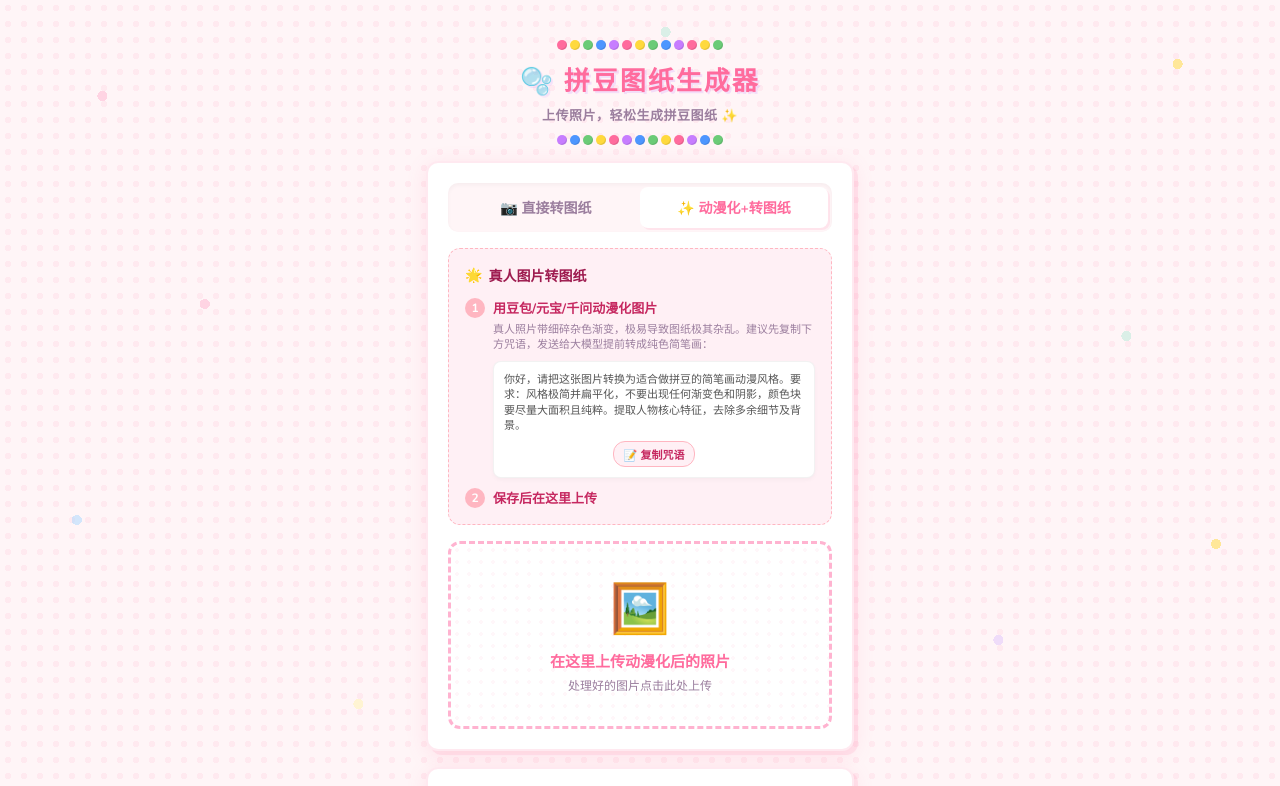
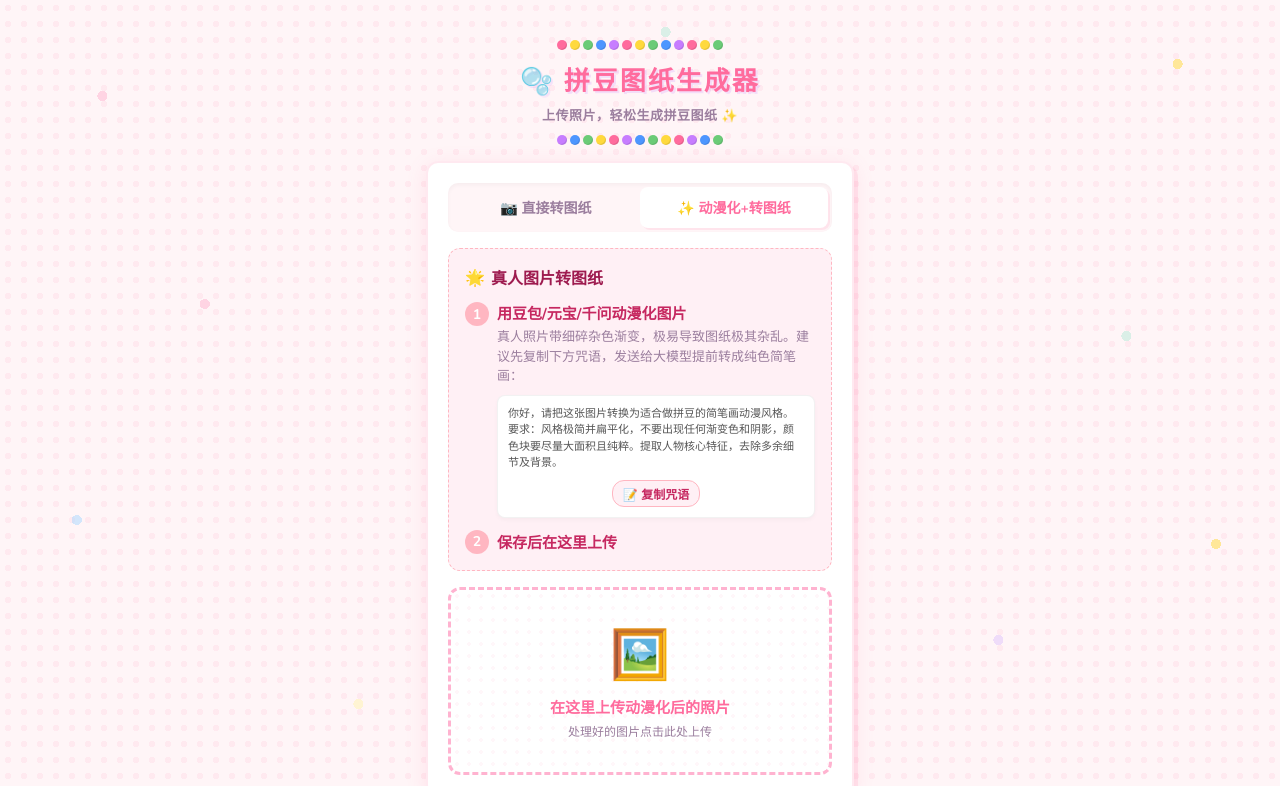
Before and after one commit to TANGJIE-0212/Pindou, a website: page index.html in a window 1280 px wide. Both pictures are taken after a click on the button "✨ 动漫化+转图纸". Shown: the top 786 px of the page. Drawn offline with nearby package versions, Linux system fonts and the light colour scheme.

Commit message:
style: increase text size in anime mode instructions while keeping prompt text same

```diff
--- a/index.html
+++ b/index.html
@@ -731,24 +731,24 @@
 
       <div id="animeMode" class="hidden">
         <div style="background:#FFF0F5; border-radius:12px; padding:16px; margin-bottom:16px; border:1px dashed #FFB6C1;">
-          <div style="font-size:14px; color:#9E1B4F; font-weight:700; margin-bottom:12px; display:flex; align-items:center; gap:6px;">
+          <div style="font-size:16px; color:#9E1B4F; font-weight:700; margin-bottom:12px; display:flex; align-items:center; gap:6px;">
             🌟 <span>真人图片转图纸</span>
           </div>
 
-          <div style="display:flex; flex-direction:column; gap:10px;">
+          <div style="display:flex; flex-direction:column; gap:12px;">
             <!-- Step 1 -->
             <div style="display:flex; align-items:flex-start; gap:8px;">
-              <div style="width:20px; height:20px; background:#FFB6C1; color:#FFF; border-radius:50%; display:flex; align-items:center; justify-content:center; font-size:12px; font-weight:bold; flex-shrink:0;">1</div>
+              <div style="width:24px; height:24px; background:#FFB6C1; color:#FFF; border-radius:50%; display:flex; align-items:center; justify-content:center; font-size:14px; font-weight:bold; flex-shrink:0;">1</div>
               <div style="flex:1;">
-                <div style="font-size:13px; font-weight:bold; color:#C62860; margin-bottom:4px; display:flex; justify-content:space-between; align-items:center;">
+                <div style="font-size:15px; font-weight:bold; color:#C62860; margin-bottom:4px; display:flex; justify-content:space-between; align-items:center;">
                   用豆包/元宝/千问动漫化图片
                 </div>
-                <div style="font-size:11px; color:var(--text-light); line-height:1.4;">
+                <div style="font-size:13px; color:var(--text-light); line-height:1.5;">
                   真人照片带细碎杂色渐变，极易导致图纸极其杂乱。建议先复制下方咒语，发送给大模型提前转成纯色简笔画：
                   <div style="background:#fff; padding:10px; border-radius:8px; margin-top:8px; border:1px solid rgba(0,0,0,0.05); box-shadow:0 2px 4px rgba(0,0,0,0.03);">
                     <div id="copyPromptText" style="font-size:11px; color:#555;">你好，请把这张图片转换为适合做拼豆的简笔画动漫风格。要求：风格极简并扁平化，不要出现任何渐变色和阴影，颜色块要尽量大面积且纯粹。提取人物核心特征，去除多余细节及背景。</div>
                     <div style="text-align:center; margin-top:8px;">
-                      <button id="copyPromptBtn" style="background:#FFF0F5; border:1px solid #FFB6C1; border-radius:12px; padding:4px 10px; font-size:11px; font-weight:bold; cursor:pointer; color:#C62860; display:inline-flex; align-items:center; gap:4px">📝 复制咒语</button>
+                      <button id="copyPromptBtn" style="background:#FFF0F5; border:1px solid #FFB6C1; border-radius:12px; padding:4px 10px; font-size:12px; font-weight:bold; cursor:pointer; color:#C62860; display:inline-flex; align-items:center; gap:4px">📝 复制咒语</button>
                     </div>
                   </div>
                 </div>
@@ -757,8 +757,8 @@
 
             <!-- Step 2 -->
             <div style="display:flex; align-items:center; gap:8px;">
-              <div style="width:20px; height:20px; background:#FFB6C1; color:#FFF; border-radius:50%; display:flex; align-items:center; justify-content:center; font-size:12px; font-weight:bold; flex-shrink:0;">2</div>
-              <div style="font-size:13px; font-weight:bold; color:#C62860;">保存后在这里上传</div>
+              <div style="width:24px; height:24px; background:#FFB6C1; color:#FFF; border-radius:50%; display:flex; align-items:center; justify-content:center; font-size:14px; font-weight:bold; flex-shrink:0;">2</div>
+              <div style="font-size:15px; font-weight:bold; color:#C62860;">保存后在这里上传</div>
             </div>
           </div>
         </div>
```
